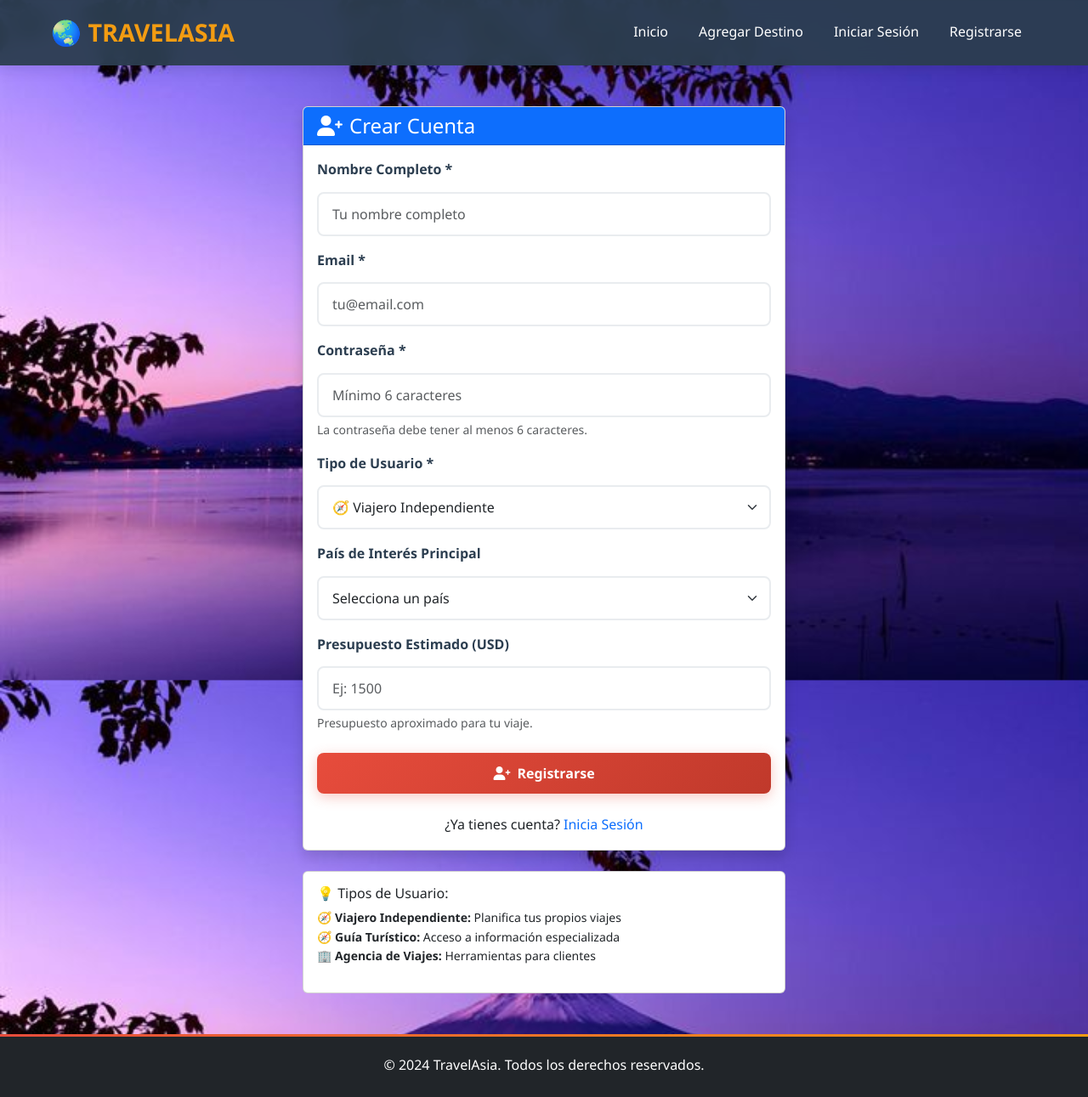
After one commit to Ljessicavaleria/Travelasia, a Flask app: page /register in a window 1280 px wide. The commit adds this page. Shown: the whole page at 85% size. Run offline with Flask 3, Linux system fonts and the light colour scheme.

```diff
--- a/app.py
+++ b/app.py
@@ -1,7 +1,9 @@
-from flask import Flask, render_template, request, redirect, url_for, flash
+from flask import Flask, render_template, request, redirect, url_for, flash, session
 from pymongo import MongoClient
 from bson.objectid import ObjectId
+from werkzeug.security import generate_password_hash, check_password_hash
 import os
+import datetime
 
 app = Flask(__name__)
 app.secret_key = os.environ.get("FLASK_SECRET", "travelasia-secret-key-2024")
@@ -13,12 +15,14 @@ try:
     client = MongoClient(MONGO_URI, serverSelectionTimeoutMS=5000)
     db = client.travelasia_db
     destinos_collection = db.destinos
+    usuarios_collection = db.usuarios  # 👈 NUEVA COLECCIÓN DE USUARIOS
     # Test simple de conexión
     db.command('ping')
     print("✅ ¡CONECTADO A MONGODB ATLAS! - TravelAsia")
 except Exception as e:
     db = None
     destinos_collection = None
+    usuarios_collection = None
     print(f"❌ Error MongoDB: {e}")
 
 # DATOS DE TODOS LOS TOURS PREDEFINIDOS
@@ -327,6 +331,113 @@ def procesar_cotizacion():
         flash(f"Error en la cotización: {e}", "danger")
         return redirect(url_for("index"))
 
+# =============================================
+# SISTEMA DE USUARIOS - NUEVAS RUTAS
+# =============================================
+
+@app.route("/register", methods=["GET", "POST"])
+def register():
+    """Registro de nuevos usuarios"""
+    if request.method == "POST":
+        nombre = request.form.get("nombre", "").strip()
+        email = request.form.get("email", "").strip().lower()
+        password = request.form.get("password", "").strip()
+        tipo_usuario = request.form.get("tipo_usuario", "viajero")
+
+        # Validaciones básicas
+        if not nombre or not email or not password:
+            flash("❌ Todos los campos son obligatorios", "danger")
+            return redirect(url_for("register"))
+
+        if len(password) < 6:
+            flash("❌ La contraseña debe tener al menos 6 caracteres", "danger")
+            return redirect(url_for("register"))
+
+        # Verificar si el usuario ya existe
+        if db is not None:
+            usuario_existente = usuarios_collection.find_one({"email": email})
+            if usuario_existente:
+                flash("❌ Este email ya está registrado", "danger")
+                return redirect(url_for("register"))
+
+            # Crear nuevo usuario
+            nuevo_usuario = {
+                "nombre": nombre,
+                "email": email,
+                "password": generate_password_hash(password),
+                "tipo_usuario": tipo_usuario,
+                "pais_interes": request.form.get("pais_interes", ""),
+                "presupuesto": float(request.form.get("presupuesto", 0) or 0),
+                "fecha_registro": datetime.datetime.utcnow()
+            }
+
+            try:
+                usuarios_collection.insert_one(nuevo_usuario)
+                flash("✅ ¡Registro exitoso! Ahora puedes iniciar sesión", "success")
+                return redirect(url_for("login"))
+            except Exception as e:
+                flash(f"❌ Error en el registro: {e}", "danger")
+        else:
+            flash("⚠️ Base de datos no disponible", "warning")
+
+    return render_template("register.html")
+
+@app.route("/login", methods=["GET", "POST"])
+def login():
+    """Inicio de sesión de usuarios"""
+    if request.method == "POST":
+        email = request.form.get("email", "").strip().lower()
+        password = request.form.get("password", "").strip()
+
+        if not email or not password:
+            flash("❌ Email y contraseña requeridos", "danger")
+            return redirect(url_for("login"))
+
+        if db is not None:
+            try:
+                usuario = usuarios_collection.find_one({"email": email})
+                if usuario and check_password_hash(usuario["password"], password):
+                    # Iniciar sesión
+                    session["user_id"] = str(usuario["_id"])
+                    session["user_name"] = usuario["nombre"]
+                    session["user_type"] = usuario["tipo_usuario"]
+                    session["user_email"] = usuario["email"]
+
+                    flash(f"🎉 ¡Bienvenido/a {usuario['nombre']}!", "success")
+                    return redirect(url_for("index"))
+                else:
+                    flash("❌ Email o contraseña incorrectos", "danger")
+            except Exception as e:
+                flash(f"❌ Error en el login: {e}", "danger")
+        else:
+            flash("⚠️ Base de datos no disponible", "warning")
+
+    return render_template("login.html")
+
+@app.route("/logout")
+def logout():
+    """Cerrar sesión"""
+    session.clear()
+    flash("👋 ¡Sesión cerrada correctamente!", "info")
+    return redirect(url_for("index"))
+
+@app.route("/profile")
+def profile():
+    """Perfil del usuario"""
+    if "user_id" not in session:
+        flash("🔒 Debes iniciar sesión para ver tu perfil", "warning")
+        return redirect(url_for("login"))
+
+    if db is not None:
+        try:
+            usuario = usuarios_collection.find_one({"_id": ObjectId(session["user_id"])})
+            if usuario:
+                return render_template("profile.html", usuario=usuario)
+        except Exception as e:
+            flash(f"❌ Error cargando perfil: {e}", "danger")
+
+    return redirect(url_for("index"))
+
 if __name__ == "__main__":
     port = int(os.environ.get("PORT", 10000))
     app.run(host='0.0.0.0', port=port, debug=False)
--- a/templates/base.html
+++ b/templates/base.html
@@ -15,9 +15,27 @@
             <a class="navbar-brand" href="{{ url_for('index') }}">
                 <h2>🌏 TRAVELASIA</h2>
             </a>
+
             <div class="navbar-nav ms-auto">
                 <a class="nav-link" href="{{ url_for('index') }}">Inicio</a>
                 <a class="nav-link" href="{{ url_for('create') }}">Agregar Destino</a>
+
+                <!-- SISTEMA DE USUARIOS -->
+                {% if session.user_id %}
+                    <div class="nav-item dropdown">
+                        <a class="nav-link dropdown-toggle" href="#" role="button" data-bs-toggle="dropdown">
+                            <i class="fas fa-user me-1"></i>
+                            {{ session.user_name }}
+                        </a>
+                        <ul class="dropdown-menu">
+                            <li><a class="dropdown-item" href="{{ url_for('profile') }}">Mi Perfil</a></li>
+                            <li><a class="dropdown-item text-danger" href="{{ url_for('logout') }}">Cerrar Sesión</a></li>
+                        </ul>
+                    </div>
+                {% else %}
+                    <a class="nav-link" href="{{ url_for('login') }}">Iniciar Sesión</a>
+                    <a class="nav-link" href="{{ url_for('register') }}">Registrarse</a>
+                {% endif %}
             </div>
         </div>
     </nav>
--- /dev/null
+++ b/templates/register.html
@@ -0,0 +1,106 @@
+{% extends "base.html" %}
+
+{% block title %}Registro - TravelAsia{% endblock %}
+
+{% block content %}
+<div class="container mt-5">
+    <div class="row justify-content-center">
+        <div class="col-md-6">
+            <div class="card shadow">
+                <div class="card-header bg-primary text-white">
+                    <h4 class="mb-0"><i class="fas fa-user-plus me-2"></i>Crear Cuenta</h4>
+                </div>
+                <div class="card-body">
+                    <form method="POST" action="{{ url_for('register') }}">
+                        <!-- Nombre Completo -->
+                        <div class="mb-3">
+                            <label for="nombre" class="form-label">Nombre Completo *</label>
+                            <input type="text" class="form-control" id="nombre" name="nombre"
+                                   required placeholder="Tu nombre completo">
+                        </div>
+
+                        <!-- Email -->
+                        <div class="mb-3">
+                            <label for="email" class="form-label">Email *</label>
+                            <input type="email" class="form-control" id="email" name="email"
+                                   required placeholder="tu@email.com">
+                        </div>
+
+                        <!-- Contraseña -->
+                        <div class="mb-3">
+                            <label for="password" class="form-label">Contraseña *</label>
+                            <input type="password" class="form-control" id="password" name="password"
+                                   required placeholder="Mínimo 6 caracteres" minlength="6">
+                            <div class="form-text">La contraseña debe tener al menos 6 caracteres.</div>
+                        </div>
+
+                        <!-- Tipo de Usuario -->
+                        <div class="mb-3">
+                            <label for="tipo_usuario" class="form-label">Tipo de Usuario *</label>
+                            <select class="form-select" id="tipo_usuario" name="tipo_usuario" required>
+                                <option value="viajero">🧭 Viajero Independiente</option>
+                                <option value="guia">🧭 Guía Turístico</option>
+                                <option value="agencia">🏢 Agencia de Viajes</option>
+                            </select>
+                        </div>
+
+                        <!-- País de Interés -->
+                        <div class="mb-3">
+                            <label for="pais_interes" class="form-label">País de Interés Principal</label>
+                            <select class="form-select" id="pais_interes" name="pais_interes">
+                                <option value="">Selecciona un país</option>
+                                <option value="Japón">🇯🇵 Japón</option>
+                                <option value="Tailandia">🇹🇭 Tailandia</option>
+                                <option value="Vietnam">🇻🇳 Vietnam</option>
+                                <option value="China">🇨🇳 China</option>
+                                <option value="Corea del Sur">🇰🇷 Corea del Sur</option>
+                                <option value="Indonesia">🇮🇩 Indonesia</option>
+                                <option value="Malasia">🇲🇾 Malasia</option>
+                                <option value="Singapur">🇸🇬 Singapur</option>
+                                <option value="India">🇮🇳 India</option>
+                                <option value="Filipinas">🇵🇭 Filipinas</option>
+                                <option value="Sri Lanka">🇱🇰 Sri Lanka</option>
+                                <option value="Camboya">🇰🇭 Camboya</option>
+                            </select>
+                        </div>
+
+                        <!-- Presupuesto Estimado -->
+                        <div class="mb-4">
+                            <label for="presupuesto" class="form-label">Presupuesto Estimado (USD)</label>
+                            <input type="number" class="form-control" id="presupuesto" name="presupuesto"
+                                   placeholder="Ej: 1500" min="0" step="100">
+                            <div class="form-text">Presupuesto aproximado para tu viaje.</div>
+                        </div>
+
+                        <!-- Botón de Registro -->
+                        <div class="d-grid">
+                            <button type="submit" class="btn btn-primary btn-lg">
+                                <i class="fas fa-user-plus me-2"></i>Registrarse
+                            </button>
+                        </div>
+                    </form>
+
+                    <!-- Enlace a Login -->
+                    <div class="text-center mt-4">
+                        <p class="mb-0">¿Ya tienes cuenta?
+                            <a href="{{ url_for('login') }}" class="text-decoration-none">Inicia Sesión</a>
+                        </p>
+                    </div>
+                </div>
+            </div>
+
+            <!-- Información de Tipos de Usuario -->
+            <div class="card mt-4">
+                <div class="card-body">
+                    <h6 class="card-title">💡 Tipos de Usuario:</h6>
+                    <ul class="list-unstyled small">
+                        <li>🧭 <strong>Viajero Independiente:</strong> Planifica tus propios viajes</li>
+                        <li>🧭 <strong>Guía Turístico:</strong> Acceso a información especializada</li>
+                        <li>🏢 <strong>Agencia de Viajes:</strong> Herramientas para clientes</li>
+                    </ul>
+                </div>
+            </div>
+        </div>
+    </div>
+</div>
+{% endblock %}
```
Also changed, not shown: templates/login.html (added, +58 -0 lines), templates/profile.html (added, +153 -0 lines).
